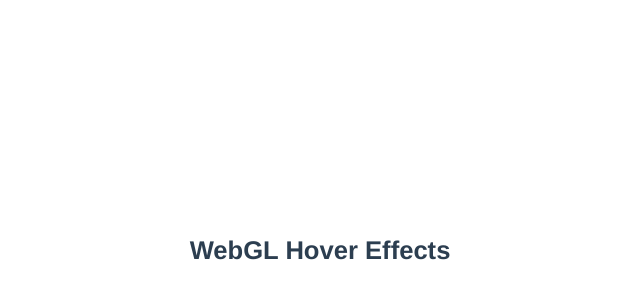
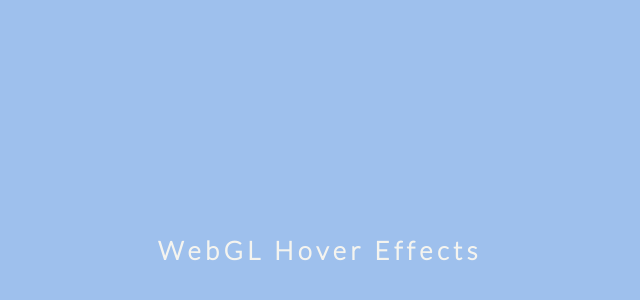
Before and after one commit to bonji810/hover-effects, a website built with Vite: page index.html in a window 1280 px wide. Shown: the part 150-450 px from the top of the page, without its empty margins (0-640 px from the left). Built offline with nearby package versions, Linux system fonts and the light colour scheme; files whose address does not match are found by name.

Commit message:
feat: 🎸 add background-color

```diff
--- a/src/main.ts
+++ b/src/main.ts
@@ -88,6 +88,7 @@ const geometry = new THREE.PlaneBufferGeometry(
 )
 const object = new THREE.Mesh(geometry, material)
 scene.add(object)
+
 canvas.addEventListener('mouseenter', () => {
   gsap.to(material.uniforms.displacement, 0.8, {
     value: 1.0,
--- a/src/style.css
+++ b/src/style.css
@@ -1,11 +1,8 @@
-#app {
-  font-family: Avenir, Helvetica, Arial, sans-serif;
-  color: #2c3e50;
-  margin: 0;
-  padding: 0;
-}
+@import url('https://fonts.googleapis.com/css2?family=Lato:wght@300&display=swap');
 
 body {
+  font-family: 'Lato', Avenir, Helvetica, Arial, sans-serif;
+  background-color: #9EC0ED;
   margin: 0;
   padding: 0;
 }
@@ -32,4 +29,7 @@ body {
 
 .title {
   font-size: 2vw;
+  letter-spacing: 0.35vw;
+  color: #F5F4EF;
+  overflow: hidden;
 }
```
